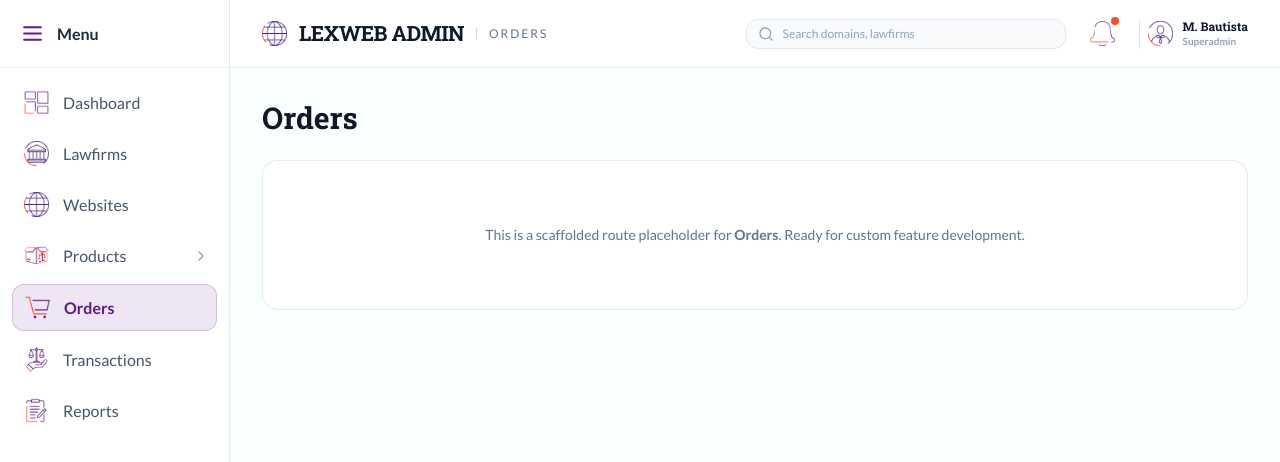
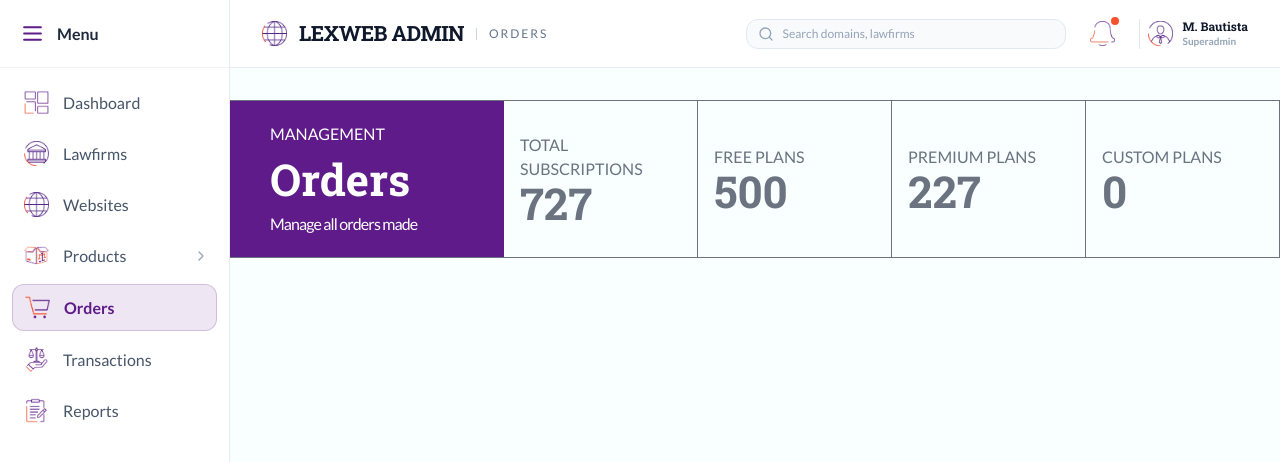
Before and after one commit to gjvlio/lexweb_admin, a React (Vite) app: page /orders in a window 1280 px wide. Shown: the top 462 px of the page. Built offline with nearby package versions, Linux system fonts and the light colour scheme.

Commit message:
feat: added actual orders page and statistic view

```diff
--- a/src/App.jsx
+++ b/src/App.jsx
@@ -3,6 +3,7 @@ import { BrowserRouter, Routes, Route } from 'react-router-dom'
 import MainLayout from './components/layout/MainLayout'
 import HomePage from './pages/Home/HomePage'
 import PlaceholderPage from './pages/PlaceholderPage'
+import OrdersPage from './pages/Orders/OrdersPage'
 
 export default function App() {
   return (
@@ -19,7 +20,7 @@ export default function App() {
           <Route path="products/subscriptions" element={<PlaceholderPage title="Products — Subscriptions" />} />
           <Route path="products/templates" element={<PlaceholderPage title="Products — Templates" />} />
           <Route path="products/assets" element={<PlaceholderPage title="Products — Assets" />} />
-          <Route path="orders" element={<PlaceholderPage title="Orders" />} />
+          <Route path="orders" element={<OrdersPage />} />
           <Route path="transactions" element={<PlaceholderPage title="Transactions" />} />
           <Route path="reports" element={<PlaceholderPage title="Reports" />} />
           <Route path="*" element={<PlaceholderPage title="404 — Page Not Found" />} />
--- /dev/null
+++ b/src/components/orders/StatisticCard.jsx
@@ -0,0 +1,8 @@
+export default function StatisticCard({ name, statistic }) {
+  return (
+    <div className="h-full flex flex-col justify-center p-8 pl-4 text-gray-500 border-r border-gray-500">
+      <p>{name.toUpperCase()}</p>
+      <h1 className="font-heading font-bold text-[44px] leading-none">{statistic}</h1>
+    </div>
+  );
+}
--- /dev/null
+++ b/src/pages/Orders/OrdersPage.jsx
@@ -0,0 +1,50 @@
+import { useState } from "react";
+import StatisticCard from "../../components/orders/StatisticCard";
+
+export default function OrdersPage() {
+  const subscriptionStatistics = [
+    {
+      name: "total subscriptions",
+      statistic: 727,
+    },
+    {
+      name: "free plans",
+      statistic: 500,
+    },
+    {
+      name: "premium plans",
+      statistic: 227,
+    },
+    {
+      name: "custom plans",
+      statistic: 0,
+    },
+  ];
+
+  const [activeStatistics, setActiveStatistics] = useState(
+    subscriptionStatistics,
+  );
+
+  return (
+    <div className="relative -left-8 w-[calc(100%+4rem)] h-full">
+      <div className="w-full flex border-y border-gray-500">
+        <div className="min-w-0 flex-1 flex flex-col justify-center px-10 py-4 bg-brand-purple text-white">
+          <p>MANAGEMENT</p>
+          <h1 className="font-heading font-bold text-[44px]">Orders</h1>
+          <p className="tracking-[-0.88px]">Manage all orders made</p>
+        </div>
+
+        {/* Stats */}
+        {activeStatistics.map((entry) => (
+          <div key={entry.name} className="min-w-0 flex-1">
+            <StatisticCard
+              key={entry.name}
+              name={entry.name}
+              statistic={entry.statistic}
+            />
+          </div>
+        ))}
+      </div>
+    </div>
+  );
+}
```
Also changed, not shown: 1 other file (tests, documents, lock files or other folders).
